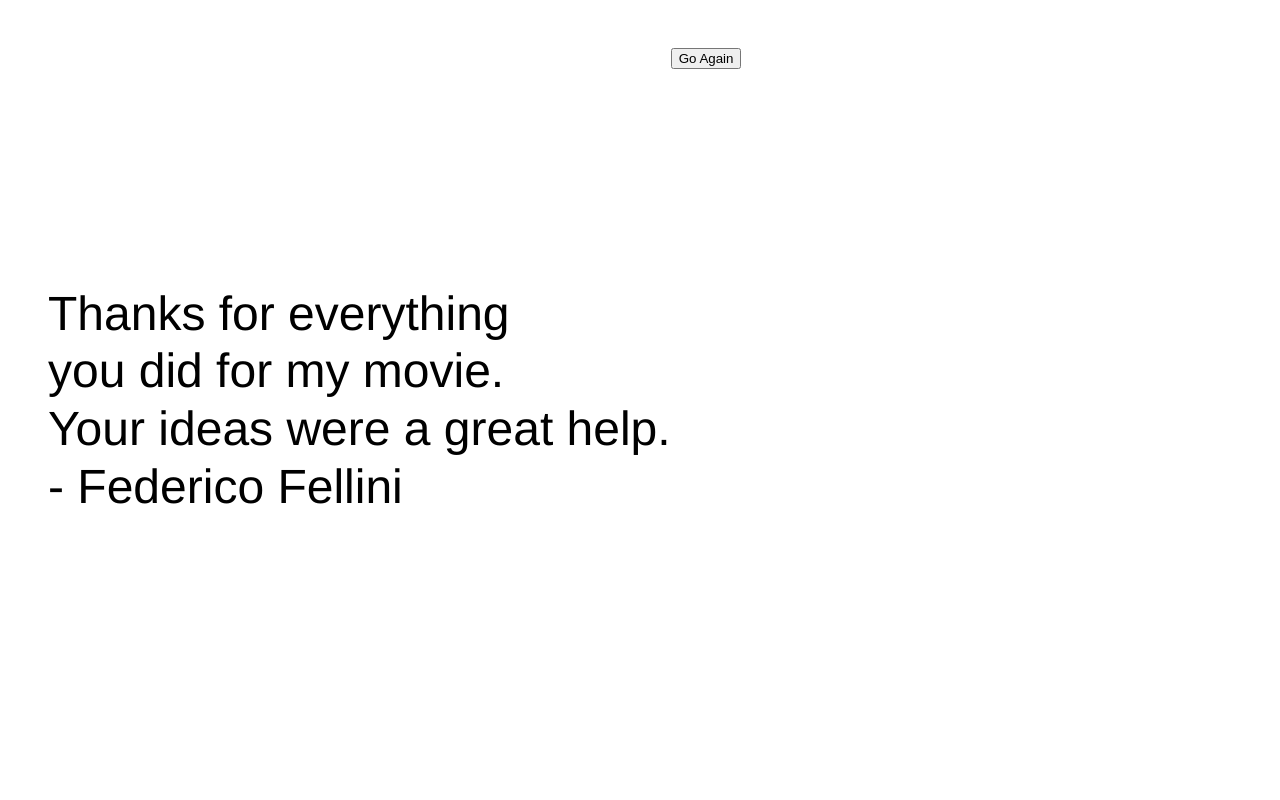
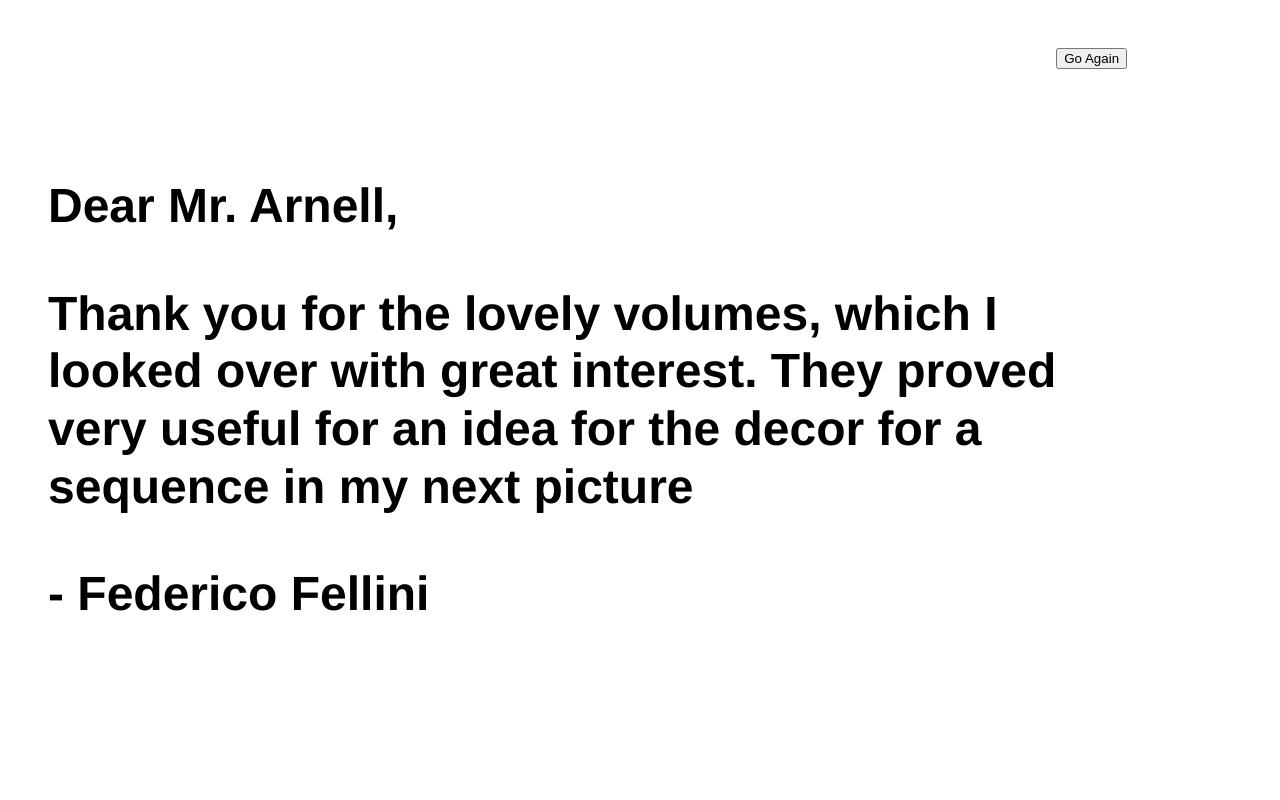
Before and after one commit to noslouch/headline-blinds, a website: page index.html in a window 1280 px wide. Drawn offline with nearby package versions, Linux system fonts and the light colour scheme.

Commit message:
increased font weight, switched text with FPO text

```diff
--- a/index.html
+++ b/index.html
@@ -12,15 +12,29 @@
                 <h1>
                     <div class="row">
                         <div class="blind closed"></div>
-                        <span>Thanks for everything</span>
+                        <span>Dear Mr. Arnell,<br></span>
                     </div>
                     <div class="row">
                         <div class="blind closed"></div>
-                        <span>you did for my movie.</span>
                     </div>
                     <div class="row">
                         <div class="blind closed"></div>
-                        <span>Your ideas were a great help.</span>
+                        <span>Thank you for the lovely volumes, which I</span>
+                    </div>
+                    <div class="row">
+                        <div class="blind closed"></div>
+                        <span>looked over with great interest. They proved</span>
+                    </div>
+                    <div class="row">
+                        <div class="blind closed"></div>
+                        <span>very useful for an idea for the decor for a</span>
+                    </div>
+                    <div class="row">
+                        <div class="blind closed"></div>
+                        <span>sequence in my next picture</span>
+                    </div>
+                    <div class="row">
+                        <div class="blind closed"></div>
                     </div>
                     <div class="row">
                         <div class="blind closed"></div>
--- a/src/js/main.js
+++ b/src/js/main.js
@@ -46,7 +46,7 @@
     if (e.target === A.blinds[0] && A.again){
         init()
         A.again = false
-    } else if ( e.target === A.blinds[3]) {
+    } else if ( e.target === A.blinds[A.blinds.length-1]) {
         $loader.removeClass('begin')
     } else { return }
 }
--- a/src/sass/main.scss
+++ b/src/sass/main.scss
@@ -39,6 +39,8 @@
     overflow: hidden;
     line-height: 1.2;
     font-family: "Helvetica Neue", arial, sans-serif;
+    font-weight: 600;
+    min-height: 50px;
 }
 .blind {
     position: absolute;
```
Also changed, not shown: build/css/main.css.
